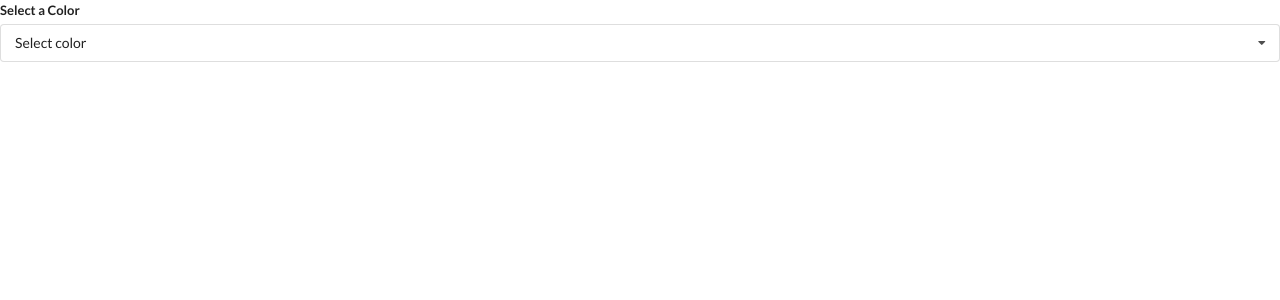
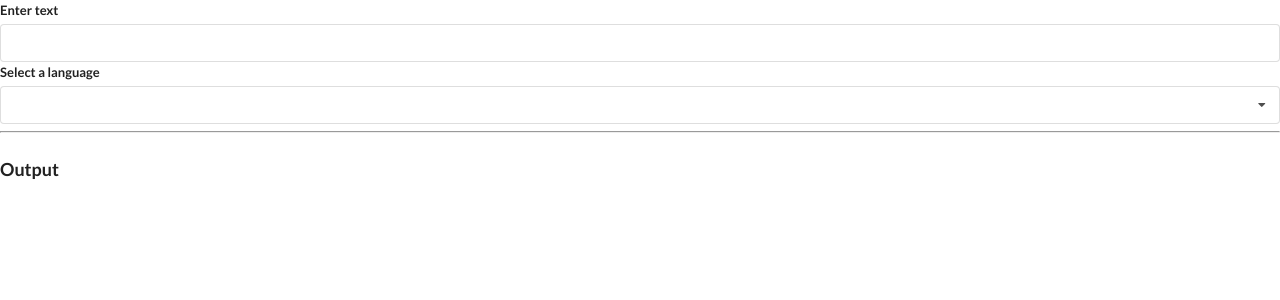
Before and after one commit to mauriciobuffon/modern-react-redux, a React (Create React App) app: page / in a window 1280 px wide. Shown: the top 300 px of the page. Built offline with nearby package versions, Linux system fonts and the light colour scheme.

Commit message:
translate

```diff
--- a/src/components/App.js
+++ b/src/components/App.js
@@ -1,7 +1,9 @@
-import React, { useState } from "react";
+import React from "react";
+
 import Accordion from "./Accordion";
 import Search from "./Search";
 import Dropdown from "./Dropdown";
+import Translate from "./Translate";
 
 const items = [
   {
@@ -19,30 +21,15 @@ const items = [
 ];
 
 const options = [
-  {
-    label: "The Color Red",
-    value: "red",
-  },
-  {
-    label: "The Color Green",
-    value: "green",
-  },
-  {
-    label: "A Shade of Blue",
-    value: "blue",
-  },
+  { label: "The Color Red", value: "red" },
+  { label: "The Color Green", value: "green" },
+  { label: "A Shade of Blue", value: "blue" },
 ];
 
 const App = () => {
-  const [selected, setSelected] = useState(null);
-
   return (
     <div>
-      <Dropdown
-        selected={selected}
-        onSelectedChange={setSelected}
-        options={options}
-      />
+      <Translate />
     </div>
   );
 };
--- /dev/null
+++ b/src/components/Convert.js
@@ -0,0 +1,43 @@
+import React, { useState, useEffect } from "react";
+import axios from "axios";
+
+const KEY = "GOOGLEAPIS_ACCESS_TOKEN";
+
+const Convert = ({ language, text }) => {
+  const [translation, setTranslation] = useState("");
+
+  useEffect(() => {
+    doTranslation(text, language.value);
+  }, [language, text]);
+
+  function doTranslation(text, value) {
+    if (!text || !value) {
+      setTranslation("");
+    } else {
+      axios
+        .post(
+          "https://translation.googleapis.com/language/translate/v2",
+          {},
+          {
+            params: {
+              q: text,
+              target: value,
+              format: "text",
+              key: KEY,
+            },
+          }
+        )
+        .then(({ data }) => {
+          setTranslation(data.data.translations[0].translatedText);
+        });
+    }
+  }
+
+  return (
+    <div>
+      <h1 className="ui header">{translation}</h1>
+    </div>
+  );
+};
+
+export default Convert;
--- a/src/components/Dropdown.js
+++ b/src/components/Dropdown.js
@@ -1,6 +1,6 @@
 import React, { useState, useEffect, useRef } from "react";
 
-const Dropdown = ({ options, selected, onSelectedChange }) => {
+const Dropdown = ({ label, options, selected, onSelectedChange }) => {
   const outterDiv = useRef();
   const [open, setOpen] = useState(false);
 
@@ -21,15 +21,13 @@ const Dropdown = ({ options, selected, onSelectedChange }) => {
   return (
     <div className="ui form" ref={outterDiv}>
       <div className="field">
-        <label className="label">Select a Color</label>
+        <label className="label">{label}</label>
         <div
           className={`ui selection dropdown ${open ? "visible active" : ""}`}
           onClick={(e) => setOpen(!open)}
         >
           <i className="dropdown icon"></i>
-          <div className="text">
-            {selected ? selected.label : "Select color"}
-          </div>
+          <div className="text">{selected ? selected.label : ""}</div>
           <div className={`menu ${open ? "visible transition" : ""}`}>
             {options.map((option) => {
               if (selected && option.value === selected.value) {
@@ -49,13 +47,6 @@ const Dropdown = ({ options, selected, onSelectedChange }) => {
           </div>
         </div>
       </div>
-      {selected ? (
-        <div className="field">
-          <p style={{ color: selected.value }}>
-            {`This text is ${selected.value}`}
-          </p>
-        </div>
-      ) : null}
     </div>
   );
 };
--- /dev/null
+++ b/src/components/Translate.js
@@ -0,0 +1,50 @@
+import React, { useState, useEffect } from "react";
+import Convert from "./Convert";
+
+import Dropdown from "./Dropdown";
+
+const options = [
+  { label: "Afrikaans", value: "af" },
+  { label: "Arabic", value: "ar" },
+  { label: "Hindi", value: "hi" },
+  { label: "Portuguese", value: "pt" },
+  { label: "Spanish", value: "es" },
+  { label: "English", value: "en" },
+].sort((a, b) => a.label.localeCompare(b.label));
+
+const Translate = () => {
+  const [language, setLanguage] = useState([]);
+  const [text, setText] = useState("");
+  const [debouncedText, setDebouncedText] = useState(text);
+
+  useEffect(() => {
+    const timerId = setTimeout(() => setDebouncedText(text), 750);
+    return () => clearTimeout(timerId);
+  }, [text]);
+
+  return (
+    <div>
+      <div className="ui form">
+        <div className="field">
+          <label htmlFor="language">Enter text</label>
+          <input
+            id="language"
+            value={text}
+            onChange={(e) => setText(e.target.value)}
+          />
+        </div>
+      </div>
+      <Dropdown
+        label="Select a language"
+        options={options}
+        selected={language}
+        onSelectedChange={setLanguage}
+      />
+      <hr />
+      <h3 className="ui header">Output</h3>
+      <Convert language={language} text={debouncedText} />
+    </div>
+  );
+};
+
+export default Translate;
```
